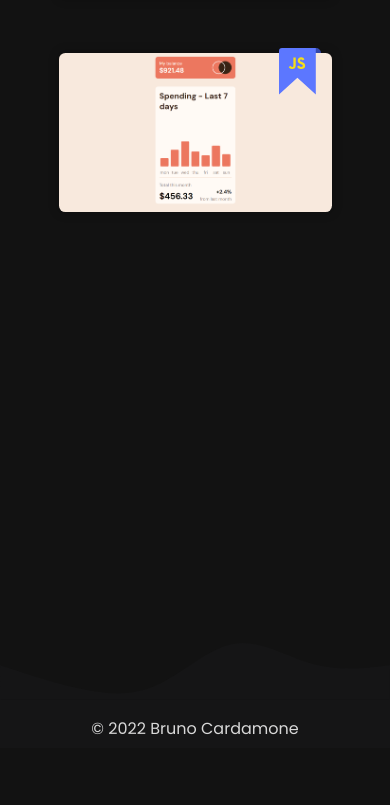
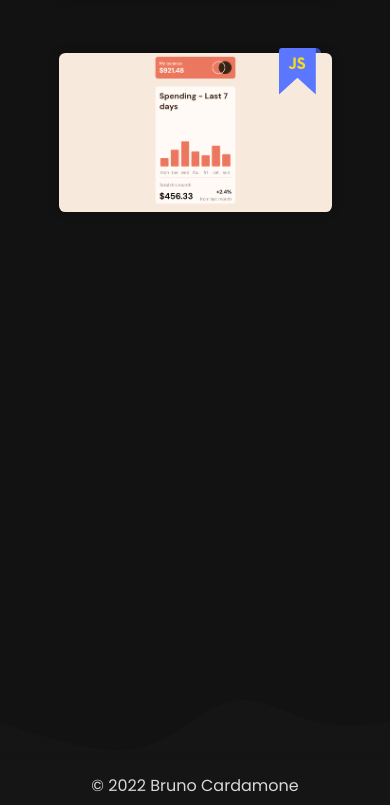
Before and after one commit to Brunocarda2005/Bruno, a React (Vite) app: page / in a window 390 px wide. Shown: the part 2472-3277 px from the top of the page. Before the commit the page ends 3220 px from the top, so only its background shows below. Built offline with nearby package versions, Linux system fonts and the light colour scheme.

Commit message:
re-enfoque de organizacion en cuanto al deseño del footer con un formato mas responsive

```diff
--- a/src/static/css/app.css
+++ b/src/static/css/app.css
@@ -86,12 +86,13 @@ body.days .works-card_content-text p {
   margin-top: 30rem;
   width: 100%;
   position: relative;
+  display: flex;
+  flex-direction: column;
+  justify-content: end;
 }
 
 .footer-img {
   width: 100%;
-  position: absolute;
-  bottom: 3rem;
 }
 
 .footer-content {
```
